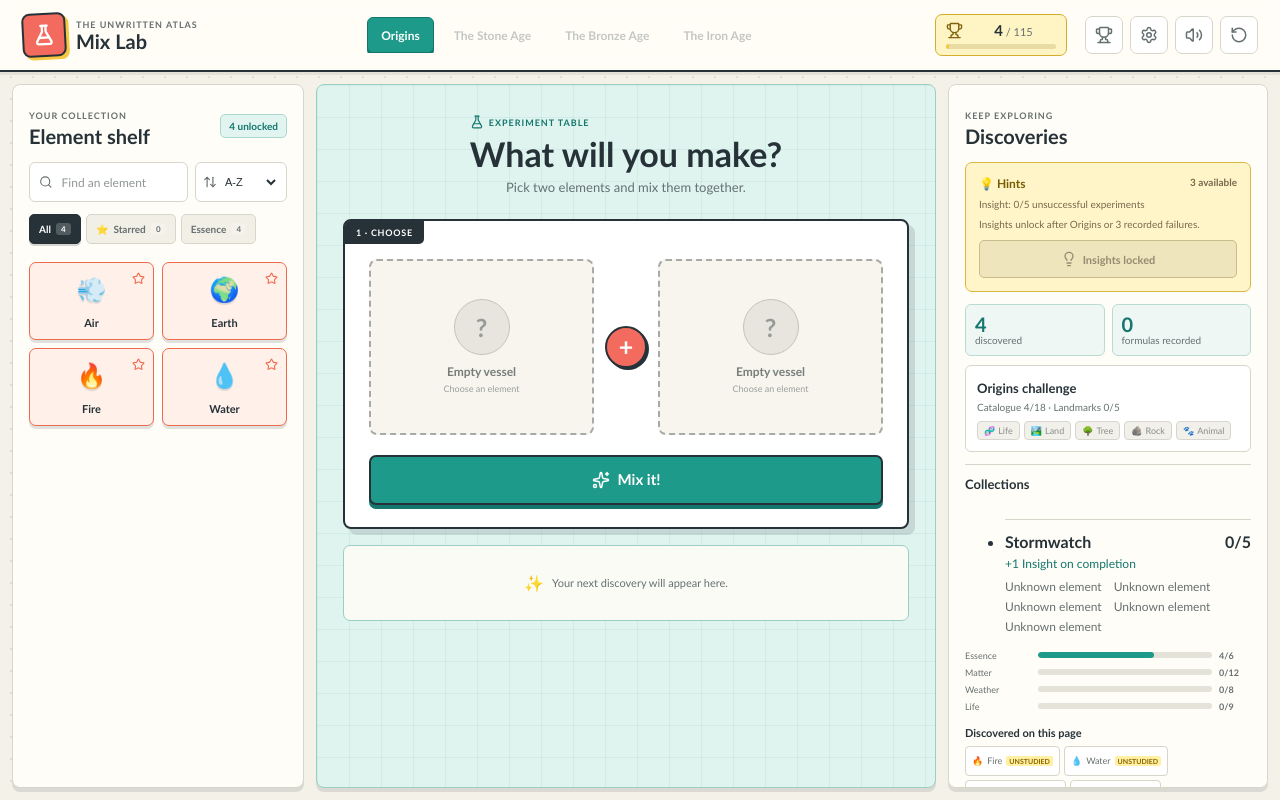
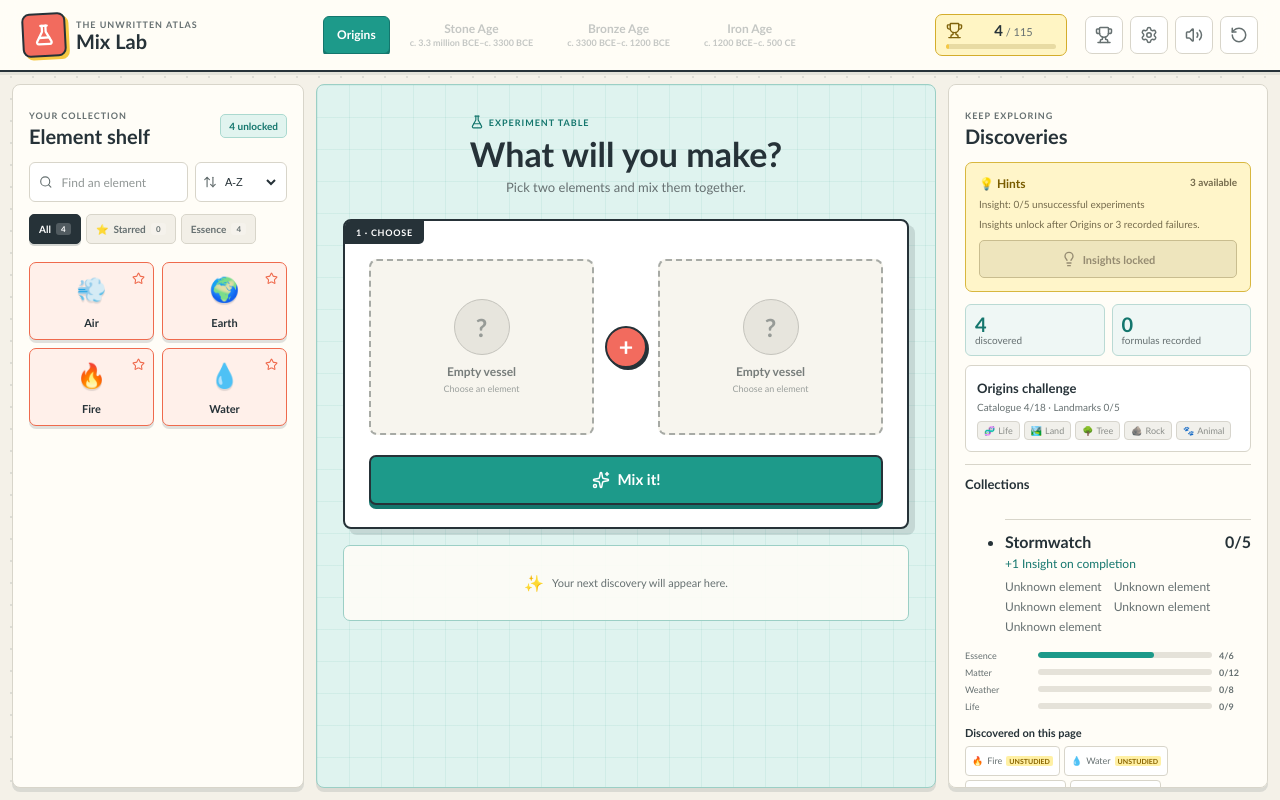
Before and after one commit to NobleStripes/Alchemy-Game, a React (Vite) app: page / in a window 1280 px wide. Built offline with nearby package versions, Linux system fonts and the light colour scheme.

Commit message:
feat: add historical age date ranges and update related components

```diff
--- a/src/App.tsx
+++ b/src/App.tsx
@@ -111,6 +111,9 @@ function App() {
                 onClick={() => setActiveEra(candidate.id)}
               >
                 {candidate.name}
+                {candidate.dateRange && (
+                  <small className="era-date-range">{candidate.dateRange}</small>
+                )}
               </button>
             )
           })}
--- a/src/Simple.css
+++ b/src/Simple.css
@@ -97,7 +97,12 @@
 
 .era-switcher button {
   min-height: 36px;
-  padding: 0 13px;
+  padding: 4px 13px;
+  display: flex;
+  flex-direction: column;
+  align-items: center;
+  justify-content: center;
+  gap: 2px;
   color: var(--ink-soft);
   background: transparent;
   border: 1px solid transparent;
@@ -106,6 +111,13 @@
   font-weight: 800;
   white-space: nowrap;
   cursor: pointer;
+}
+
+.era-date-range {
+  color: inherit;
+  font-size: 9px;
+  font-weight: 600;
+  line-height: 1.2;
 }
 
 .era-switcher button:hover:not(:disabled) {
--- a/src/game/content/eras.json
+++ b/src/game/content/eras.json
@@ -10,7 +10,8 @@
   },
   {
     "id": "stone-age",
-    "name": "The Stone Age",
+    "name": "Stone Age",
+    "dateRange": "c. 3.3 million BCE–c. 3300 BCE",
     "subtitle": "People learn to survive, remember, and settle the world.",
     "unlockRequires": ["life", "land", "tree", "rock", "animal"],
     "grants": ["human"],
@@ -19,7 +20,8 @@
   },
   {
     "id": "bronze-age",
-    "name": "The Bronze Age",
+    "name": "Bronze Age",
+    "dateRange": "c. 3300 BCE–c. 1200 BCE",
     "subtitle": "Metalwork, law, and distant trade extend the reach of the first cities.",
     "unlockRequires": ["village", "pottery", "metal", "quarry"],
     "grants": ["copper-ore"],
@@ -28,7 +30,8 @@
   },
   {
     "id": "iron-age",
-    "name": "The Iron Age",
+    "name": "Iron Age",
+    "dateRange": "c. 1200 BCE–c. 500 CE",
     "subtitle": "Hotter fires and lasting tools connect fields, roads, and markets.",
     "unlockRequires": ["bronze", "forge", "law", "city"],
     "grants": ["iron-ore"],
--- a/src/game/content/schema.ts
+++ b/src/game/content/schema.ts
@@ -30,6 +30,7 @@ export const recipeSchema = z.object({
 export const eraSchema = z.object({
   id: z.string().regex(/^[a-z][a-z0-9-]*$/),
   name: z.string().min(1),
+  dateRange: z.string().min(1).optional(),
   subtitle: z.string().min(1),
   unlockRequires: z.array(z.string().min(1)),
   grants: z.array(z.string().min(1)),
--- a/src/game/domain/types.ts
+++ b/src/game/domain/types.ts
@@ -29,6 +29,7 @@ export interface RecipeDefinition {
 export interface EraDefinition {
   id: string
   name: string
+  dateRange?: string
   subtitle: string
   unlockRequires: string[]
   grants: string[]
```
Also changed, not shown: 2 other files (tests, documents, lock files or other folders).
